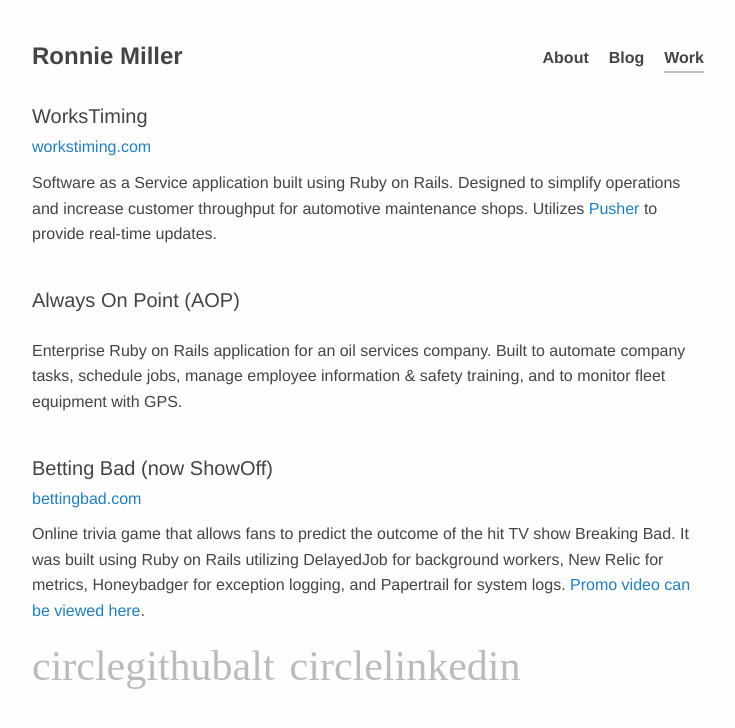
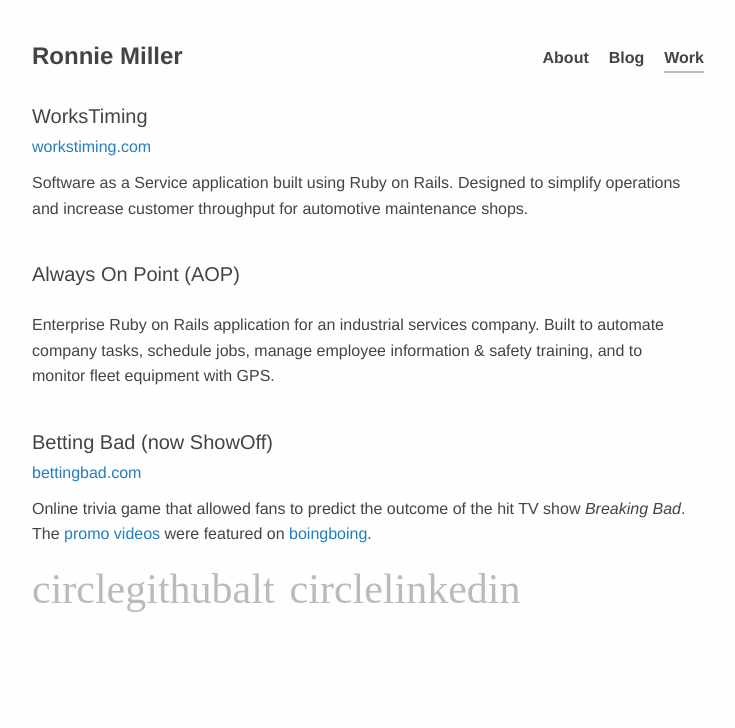
Before and after one commit to mlr/mlr.github.com, a Jekyll site: the page built from work.md, in a window 1280 px wide. Shown: the top 728 px of the page, without its empty margins (276-1011 px from the left). Built offline with Jekyll 4.4.1, drawn with Linux system fonts in a browser that asks for light colours; some web fonts are replaced.

Commit message:
Update wording on work page

```diff
--- a/work.md
+++ b/work.md
@@ -6,15 +6,15 @@
 [workstiming.com](http://www.workstiming.com)
 Software as a Service application built using Ruby on Rails. Designed to
 simplify operations and increase customer throughput for automotive maintenance shops.
-Utilizes [Pusher](http://pusher.com) to provide real-time updates.
 
 ### Always On Point (AOP)
 
-Enterprise Ruby on Rails application for an oil services company. Built to automate company tasks,
-schedule jobs, manage employee information &amp; safety training, and to monitor fleet equipment with GPS.
+Enterprise Ruby on Rails application for an industrial services company.
+Built to automate company tasks, schedule jobs, manage employee information
+&amp; safety training, and to monitor fleet equipment with GPS.
 
 ### Betting Bad (now ShowOff)
 [bettingbad.com](http://www.bettingbad.com)
-Online trivia game that allows fans to predict the outcome of the hit TV show Breaking Bad. It was built using Ruby on Rails utilizing
-DelayedJob for background workers, New Relic for metrics, Honeybadger for exception logging, and Papertrail for system logs.
-[Promo video can be viewed here](https://www.youtube.com/watch?v=ovlK-WXJ-pQ).
+Online trivia game that allowed fans to predict the outcome of the hit TV show _Breaking Bad_.
+The [promo](https://www.youtube.com/watch?v=LO2aC_UMXMo) [videos](https://www.youtube.com/watch?v=ovlK-WXJ-pQ)
+were featured on [boingboing](http://boingboing.net/2013/07/16/nine-minute-breaking-bad-super.html).
```
